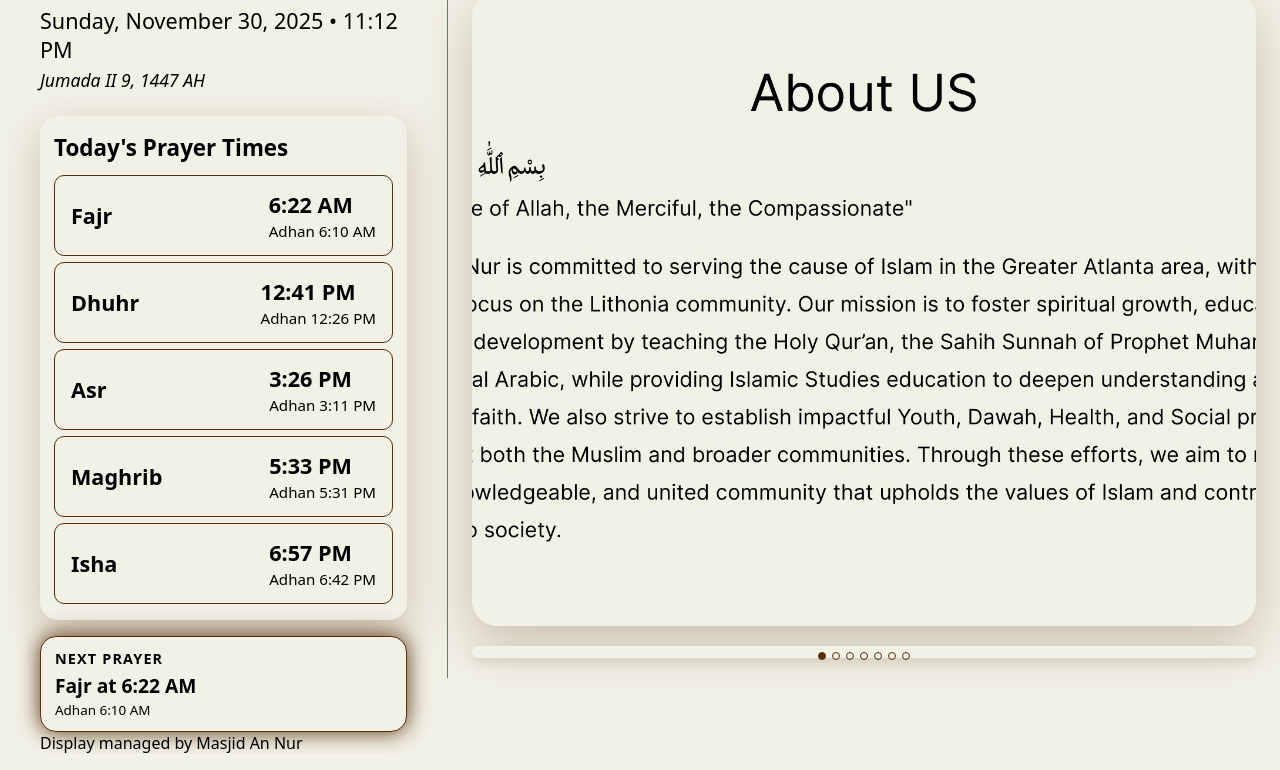
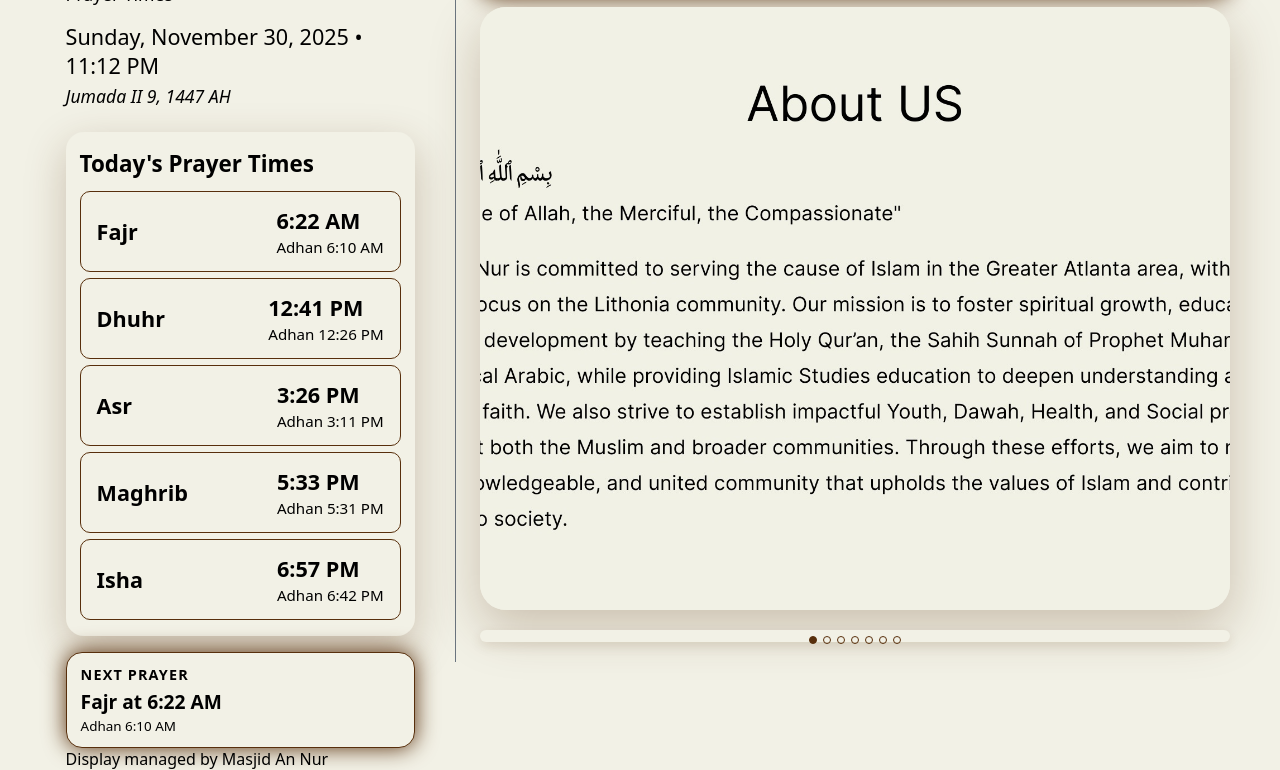
Before and after one commit to ahxxmeddcodes/masjid-display, a plain HTML site: page index.html in a window 1280 px wide. Shown: the part 122-892 px from the top of the page. Drawn offline with Linux system fonts and the light colour scheme.

Commit message:
added a safe margin for zoom

```diff
--- a/index.html
+++ b/index.html
@@ -16,14 +16,25 @@
       background: #f2f1e6;
       color: #582f0c;
       height: 100vh;
+      margin: 0;
       overflow: hidden;
+
+      /* Center the main display and create a safe area for TVs / kiosk browsers */
+      display: flex;
+      align-items: center;
+      justify-content: center;
     }
 
     .screen {
       display: flex;
       flex-direction: row;
-      height: 100vh;
-      width: 100vw;
+
+      /* Use a slightly smaller area than the full viewport to avoid edges being cut off
+         on TVs and in Fully Kiosk, while still filling most of the screen on desktops. */
+      width: 96vw;
+      height: 96vh;
+      max-width: 1920px;
+      max-height: 1080px;
     }
 
     /* LEFT SIDE: MASJID + PRAYER TIMES */
```
